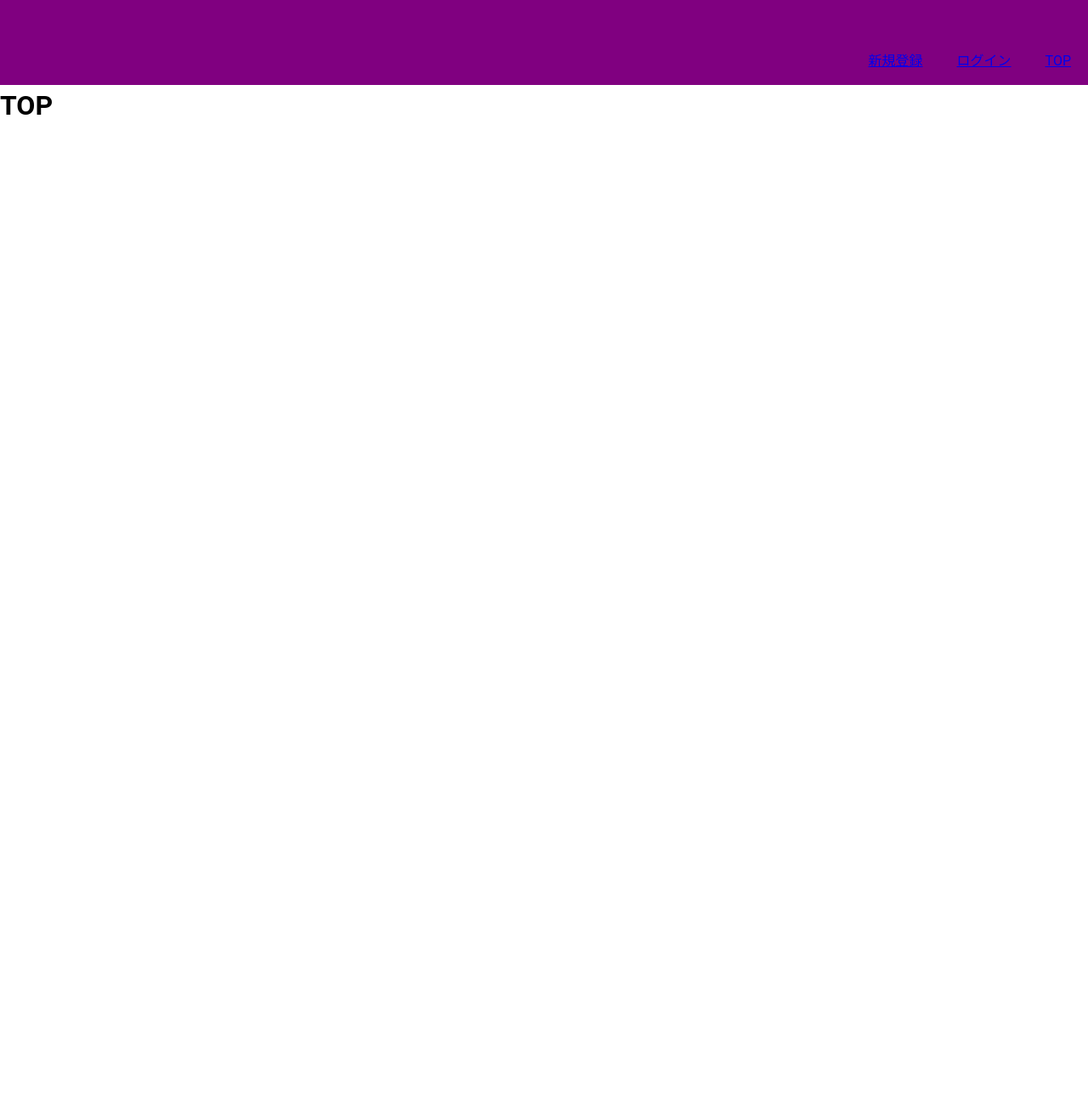
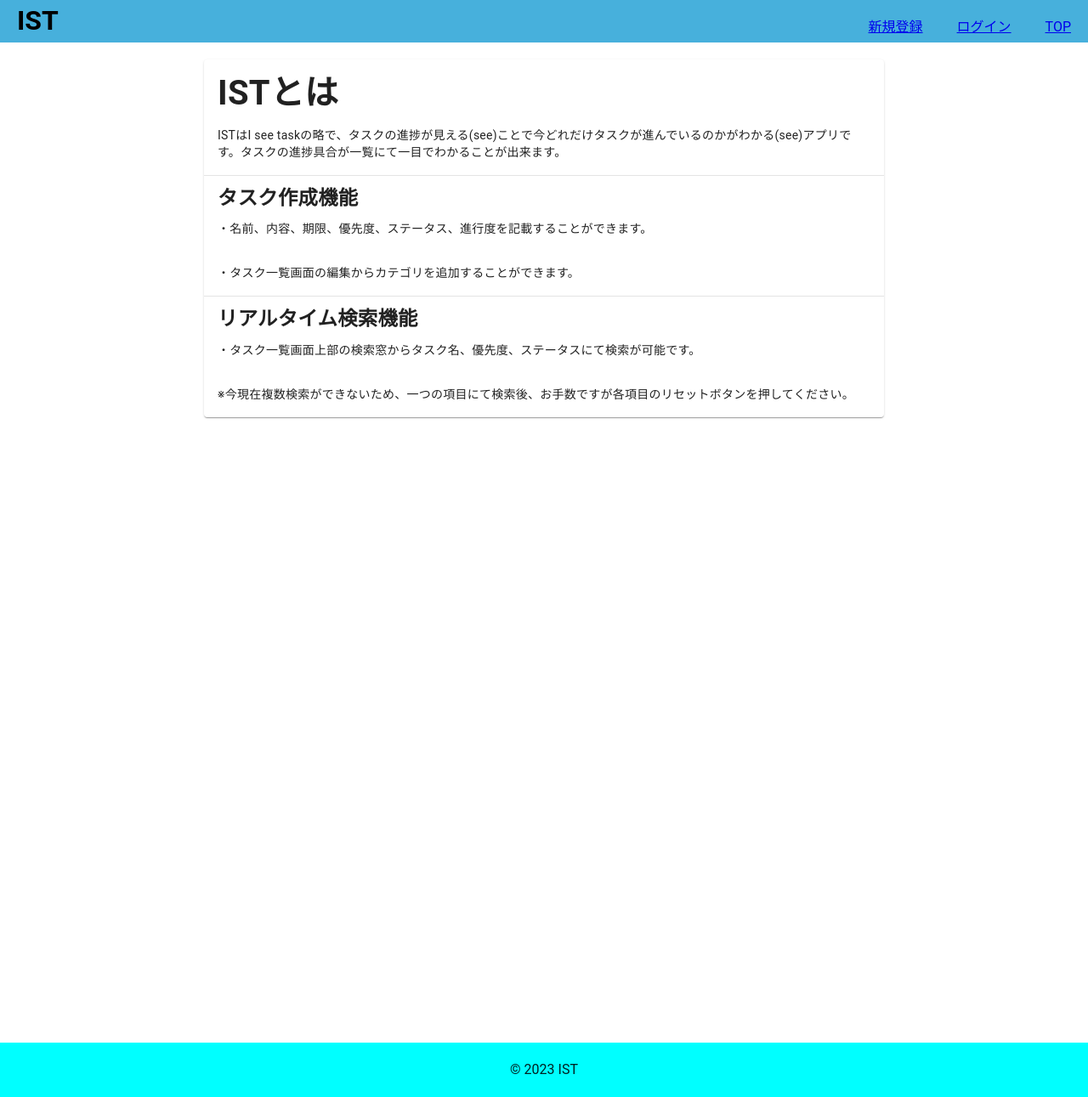
Before and after one commit to tomoki4321/okan_task_vue.js, a Vue app: page / in a window 1280 px wide. Shown: the whole page at 85% size. Before the commit the page ends 800 px from the top, so only its background shows below. Built offline with nearby package versions, Linux system fonts and the light colour scheme.

Commit message:
axiosのURLを変更

```diff
--- a/src/App.vue
+++ b/src/App.vue
@@ -27,7 +27,9 @@ const onLogout = (): void => {
 
 <template>
   <header>
-    <nav>
+    <ul class="title">
+      <h1>IST</h1>
+    </ul>
     <ul>
       <template v-if="authStore.client == null">
         <li><RouterLink to="/sinup">新規登録</RouterLink></li>
@@ -41,37 +43,63 @@ const onLogout = (): void => {
         <li v-if="authStore.admin !== null"><RouterLink to="/user/index">ユーザー一覧</RouterLink></li>
       </template>
     </ul>
-    </nav>
   </header>
   <main>
     {{ messageStore.text }}
     <RouterView/>
   </main>
+    <v-app>
+      <v-footer class="footer">
+        <v-row justify="center">
+          <v-col class="text-center" cols="12">
+            <p>
+              &copy; 2023 IST
+            </p>
+          </v-col>
+        </v-row>
+      </v-footer>
+    </v-app>
 </template>
 
 
 
-<style>
+<style scoped>
+
+.title{
+  float:left;
+  padding-left:20px;
+}
+
 header {
-  background-color: purple;
+  background-color: #47b0dc;
   max-height: 100%;
   width: 100%;
-  height:100px;
+  height:50px;
+  top:0;
+}
+.footer {
+  background-color: aqua;
+  width: 100%;
+  height:80px;
+  position: absolute;
+  bottom: 0;
 }
 
-nav ul {
+
+ul {
   margin: 0;
   padding: 0;
   float:right;
 }
 
-nav ul li {
+ul li {
   list-style: none;
   float:left;
   padding: 20px;
-  margin-top: 40px;
 }
-
+main{
+  position:relative;
+}
 
 
 *{
--- a/src/router/index.ts
+++ b/src/router/index.ts
@@ -157,12 +157,12 @@ router.beforeEach((to, from, next) => {
   else next();
 });
 //ユーザー管理画面には管理者しか入れない
-router.beforeEach((to, from, next) => {
-  const authStore = useAuthStore();
-  if (to.name == "user_index" && authStore.admin)
-    next({ name: "index" });
-  else next();
-});
+// router.beforeEach((to, from, next) => {
+//   const authStore = useAuthStore();
+//   if (to.name == "user_index" && authStore.admin)
+//     next({ name: "index" });
+//   else next();
+// });
 //ユーザー編集画面には管理者しか入れない
 router.beforeEach((to, from, next) => {
   const authStore = useAuthStore();
--- a/src/stores/auth.ts
+++ b/src/stores/auth.ts
@@ -24,7 +24,7 @@ export const useAuthStore = defineStore({
       const messageStore = useFlashMessageStore();
       try {
         await axios
-          .post("http://localhost:3000/api/v1/auth", {
+          .post("http://18.181.5.22/api/v1/auth", {
             name: name,
             email: email,
             password: password,
@@ -50,7 +50,7 @@ export const useAuthStore = defineStore({
       const messageStore = useFlashMessageStore();
       try {
         await axios
-          .post("http://localhost:3000/api/v1/auth/sign_in", {
+          .post("http://18.181.5.22/api/v1/auth/sign_in", {
             email: email,
             password: password,
           })
@@ -71,7 +71,7 @@ export const useAuthStore = defineStore({
       }
     },
     async logout(): Promise<void> {
-      await axios.delete("http://localhost:3000/api/v1/auth/sign_out", {
+      await axios.delete("http://18.181.5.22/api/v1/auth/sign_out", {
         headers: {
           uid: this.uid,
           "access-token": this.access_token,
@@ -89,7 +89,7 @@ export const useAuthStore = defineStore({
       const messageStore = useFlashMessageStore();
       try {
         await axios
-          .post("http://localhost:3000/api/v1/auth/guest_sign_in", {})
+          .post("http://18.181.5.22/api/v1/auth/guest_sign_in", {})
           .then((response) => {
             localStorage.setItem("uid", response.headers["uid"]);
             localStorage.setItem("client", response.headers["client"]);
@@ -110,7 +110,7 @@ export const useAuthStore = defineStore({
       const messageStore = useFlashMessageStore();
       try {
         await axios
-          .post("http://localhost:3000/api/v1/auth/admin_sign_in", {})
+          .post("http://18.181.5.22/api/v1/auth/admin_sign_in", {})
           .then((response) => {
             localStorage.setItem("uid", response.headers["uid"]);
             localStorage.setItem("client", response.headers["client"]);
--- a/src/views/AppTop.vue
+++ b/src/views/AppTop.vue
@@ -1,3 +1,36 @@
 <template>
-  <h1>TOP</h1>
+<div>
+  <v-card class="mx-auto mt-5" width="800px">
+    <v-card-title>
+      <h1>ISTとは</h1>
+      </v-card-title>
+      <v-card-text>
+        ISTはI see taskの略で、タスクの進捗が見える(see)ことで今どれだけタスクが進んでいるのかがわかる(see)アプリです。タスクの進捗具合が一覧にて一目でわかることが出来ます。
+      </v-card-text>
+      <v-divider></v-divider>
+      <v-card-title>
+        <h3>タスク作成機能</h3>
+      </v-card-title>
+      <v-card-text>
+        ・名前、内容、期限、優先度、ステータス、進行度を記載することができます。
+      </v-card-text>
+      <v-card-text>
+        ・タスク一覧画面の編集からカテゴリを追加することができます。
+      </v-card-text>
+      <v-divider></v-divider>
+      <v-card-title>
+        <h3>リアルタイム検索機能</h3>
+      </v-card-title>
+      <v-card-text>
+        ・タスク一覧画面上部の検索窓からタスク名、優先度、ステータスにて検索が可能です。
+      </v-card-text>
+      <v-card-text>
+        ※今現在複数検索ができないため、一つの項目にて検索後、お手数ですが各項目のリセットボタンを押してください。
+      </v-card-text>
+    </v-card>
+  </div>
 </template>
+
+<style scoped>
+
+</style>
--- a/src/views/todo/DetailTodo.vue
+++ b/src/views/todo/DetailTodo.vue
@@ -19,12 +19,13 @@ const taskStatus = ref();
 const taskPriority =ref();
 const taskProgress = ref();
 const taskCategory =ref();
+const propsNumber= props.id as never;
 
 setShow();
 
 async function setShow(): Promise<void> {
   await axios
-    .get(`http://localhost:3000/api/v1/tasks/${props.id}`, {
+    .get(`http://18.181.5.22/api/v1/tasks/${props.id}`, {
       headers: {
         uid: authStore.uid,
         "access-token": authStore.access_token,
@@ -43,7 +44,7 @@ async function setShow(): Promise<void> {
 
 async function setLavel(): Promise<void> {
   await axios
-    .get(`http://localhost:3000/api/v1/tasks/${props.id}/label_find`, {
+    .get(`http://18.181.5.22/api/v1/tasks/${props.id}/label_find`, {
       headers: {
         uid: authStore.uid,
         "access-token": authStore.access_token,
@@ -58,7 +59,7 @@ async function setLavel(): Promise<void> {
 }
 
 const router = useRouter();
-const changeDate = (date) => {
+const changeDate = (date:any) => {
   return moment(date).format("YYYY年MM月DD日");
 };
 
@@ -67,7 +68,7 @@ const ReturnListTodo = ():void=> {
 };
 
 const labelPossible = computed(()=>{
-  if(authStore.labels.includes(props.id) == true){
+  if(authStore.labels.includes(propsNumber) == true){
     setLavel();
     return true
   }else{
--- a/src/views/todo/EditTodo.vue
+++ b/src/views/todo/EditTodo.vue
@@ -27,10 +27,12 @@ ReceiveTask();
 const priorityItems =["",1,2,3];
 const statusItems =["",1,2,3];
 const categoryItems =[1,2,3,4,5];
+const propsNumber= props.id as never;
+
 
 async function ReceiveTask(): Promise<void> {
   await axios
-    .get(`http://localhost:3000/api/v1/tasks/${props.id}`, {
+    .get(`http://18.181.5.22/api/v1/tasks/${props.id}`, {
       headers: {
         uid: authStore.uid,
         "access-token": authStore.access_token,
@@ -63,7 +65,7 @@ async function labeladd(): Promise<void> {
     },
   };
   await axios
-    .post("http://localhost:3000/api/v1/tasks/label_add", data,config)
+    .post("http://18.181.5.22/api/v1/tasks/label_add", data,config)
     .then((response) => {
       console.log(response.data);
       messageStore.flash("カテゴリを追加しました。");
@@ -91,7 +93,7 @@ async function UpdateTask(): Promise<void> {
     },
   };
   await axios
-    .patch(`http://localhost:3000/api/v1/tasks/${props.id}`, data,config)
+    .patch(`http://18.181.5.22/api/v1/tasks/${props.id}`, data,config)
     .then((response) => {
       console.log(response.data);
       router.push({ path: "/todo/index" });
@@ -103,7 +105,7 @@ const ReturnListTodo = ():void=> {
 };
 
 const labelPossible = computed(()=>{
-  if(authStore.labels.includes(props.id) == true){
+  if(authStore.labels.includes(propsNumber) == true){
     return true
   }else{
     return false
--- a/src/views/todo/PostTodo.vue
+++ b/src/views/todo/PostTodo.vue
@@ -3,7 +3,7 @@ import {ref,reactive} from 'vue';
 import axios from 'axios';
 import { useAuthStore } from "@/stores/auth";
 import { useRouter } from 'vue-router';
-
+import { useFlashMessageStore } from "@/stores/flash-message";
 
 
 const authStore =useAuthStore();
@@ -19,6 +19,8 @@ const taskData = reactive({
 });
 const priorityItems =["",1,2,3];
 const statusItems =["",1,2,3];
+const messageStore = useFlashMessageStore();
+
 
 
 
@@ -41,10 +43,14 @@ async function postTask(): Promise<void> {
     },
   };
   await axios
-    .post("http://localhost:3000/api/v1/tasks", data,config)
+    .post("http://18.181.5.22/api/v1/tasks", data,config)
     .then((response) => {
       console.log(response.data);
       router.push({ path: "/todo/index" });
+    })
+    .catch((error) => {
+      console.log(error.message);
+      messageStore.flash("必須項目を入力して下さい");
     });
 }
 
--- a/src/views/user/EditUser.vue
+++ b/src/views/user/EditUser.vue
@@ -22,7 +22,7 @@ ReceiveUser();
 
 async function ReceiveUser(): Promise<void> {
   await axios
-    .get(`http://localhost:3000/api/v1/admin/users/${props.id}`, {
+    .get(`http://18.181.5.22/api/v1/admin/users/${props.id}`, {
       headers: {
         uid: authStore.uid,
         "access-token": authStore.access_token,
@@ -52,7 +52,7 @@ async function UpdateUser(): Promise<void> {
     },
   };
   await axios
-    .put(`http://localhost:3000/api/v1/admin/users/${props.id}`, data,config)
+    .put(`http://18.181.5.22/api/v1/admin/users/${props.id}`, data,config)
     .then((response) => {
       console.log(response.data);
       messageStore.flash("更新しました！")
--- a/src/views/user/ListUser.vue
+++ b/src/views/user/ListUser.vue
@@ -8,13 +8,13 @@ import { useFlashMessageStore } from "@/stores/flash-message";
 const authStore = useAuthStore();
 const router =useRouter();
 const messageStore = useFlashMessageStore();
-const index = reactive({
+const index:any = reactive({
   users: [],
 });
 userListUp();
 async function userListUp(): Promise<void> {
   await axios
-    .get("http://localhost:3000/api/v1/admin/users", {
+    .get("http://18.181.5.22/api/v1/admin/users", {
       headers: {
         uid: authStore.uid,
         "access-token": authStore.access_token,
@@ -27,9 +27,9 @@ async function userListUp(): Promise<void> {
     });
 }
 
-async function DestroyUser(id): Promise<void> {
+async function DestroyUser(id:number): Promise<void> {
   await axios
-    .delete(`http://localhost:3000/api/v1/admin/users/${id}`, {
+    .delete(`http://18.181.5.22/api/v1/admin/users/${id}`, {
       headers: {
         uid: authStore.uid,
         "access-token": authStore.access_token,
@@ -38,7 +38,7 @@ async function DestroyUser(id): Promise<void> {
     })
     .then(() => {
       messageStore.flash("削除しました");
-      router.go({ path: "/user/index" });
+      router.go(0);
     });
 }
 </script>
```
Also changed, not shown: src/views/todo/ListTodo.vue (+9 -9 lines). Lines whose indentation alone changed are shown as unchanged.
